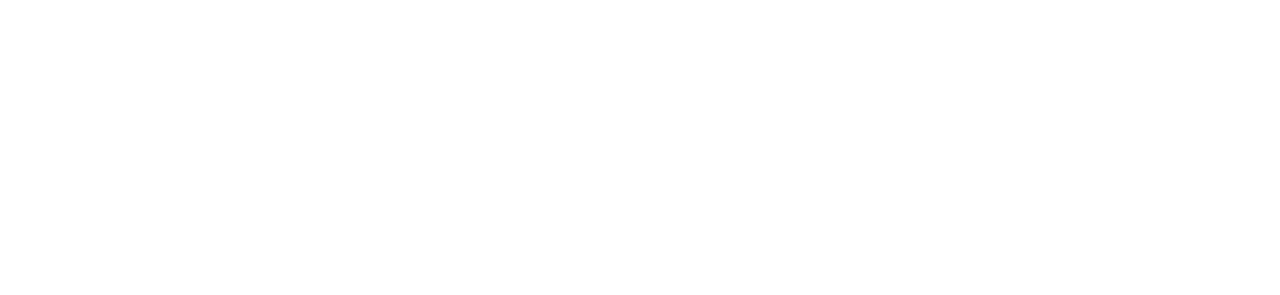
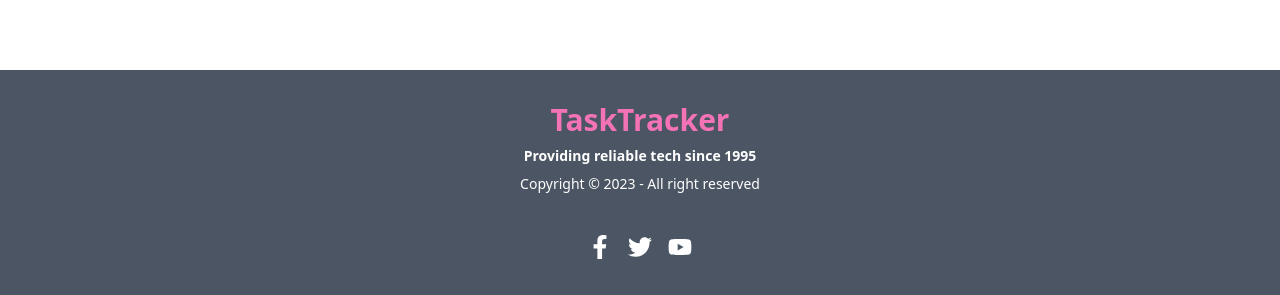
Before and after one commit to Tanvir-Ramim/task-hyper-client, a React (Vite) app: page / in a window 1280 px wide. Shown: the part 1220-1515 px from the top of the page. Before the commit the page ends 1290 px from the top, so only its background shows below. Built offline with nearby package versions, Linux system fonts and the light colour scheme; no server answers.

Commit message:
footer added

```diff
--- a/src/Pages/HomePage/HomePage.jsx
+++ b/src/Pages/HomePage/HomePage.jsx
@@ -3,7 +3,7 @@
 
 import Navbar from "../../Components/navbar/Navbar";
 import TaskHyperUse from "../../Components/useTaskHyper/TaskHyperUse";
-// import Footer from "../../Components/footer/Footer";
+import Footer from "../../Components/footer/Footer";
 
 
 
@@ -18,7 +18,7 @@
         <Navbar></Navbar>
         <Banner></Banner>
         <TaskHyperUse></TaskHyperUse>
-       {/* <Footer></Footer> */}
+       <Footer></Footer>
         </div>
     );
 };
```
